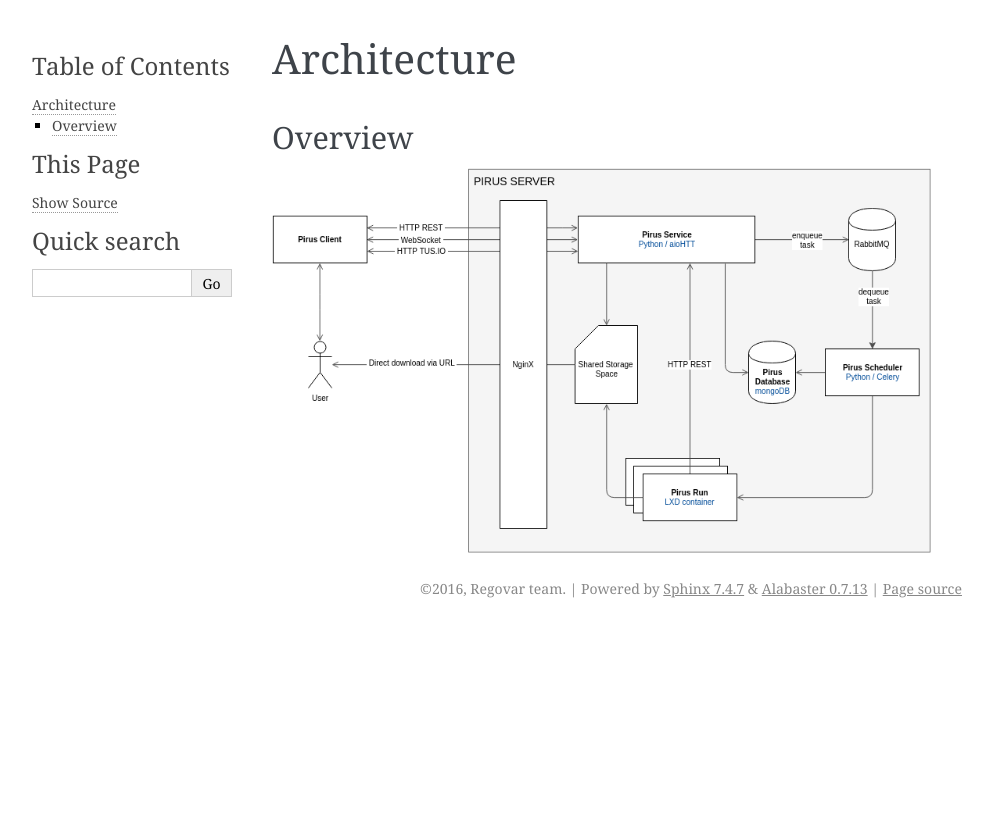
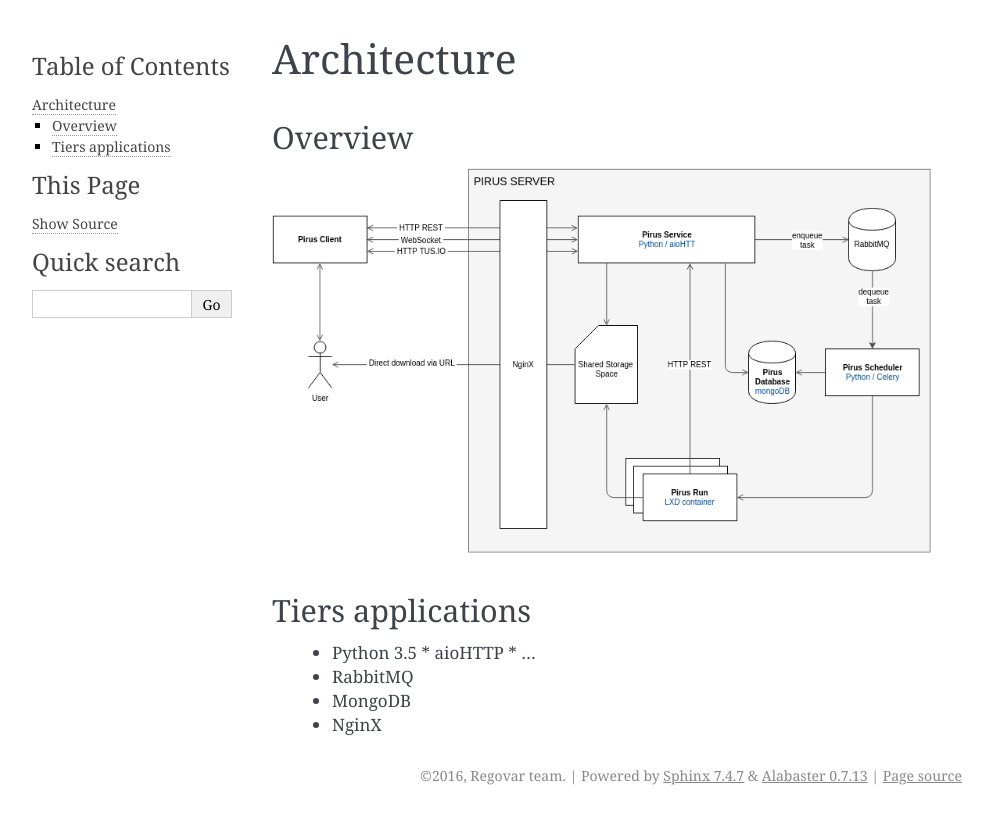
Before and after one commit to REGOVAR/Pirus, a Sphinx documentation site: the page built from docs/architecture.rst, in a window 1280 px wide. Shown: the top 824 px of the page, without its empty margins (148-1141 px from the left). Built offline with Sphinx 7.4.7, drawn with Linux system fonts in a browser that asks for light colours; pages that are not in the unit, such as notebooks, are missing from menus.

Commit message:
Update architecture.rst

```diff
--- a/docs/architecture.rst
+++ b/docs/architecture.rst
@@ -1,9 +1,20 @@
 Architecture
-============
+############
 
 
 
 Overview
---------
+========
 
 .. image:: https://raw.githubusercontent.com/REGOVAR/Pirus/master/docs/diagrams/architecture_overview.png
+
+
+Tiers applications
+==================
+
+ * Python 3.5
+   * aioHTTP
+   * ...
+ * RabbitMQ
+ * MongoDB
+ * NginX
```
